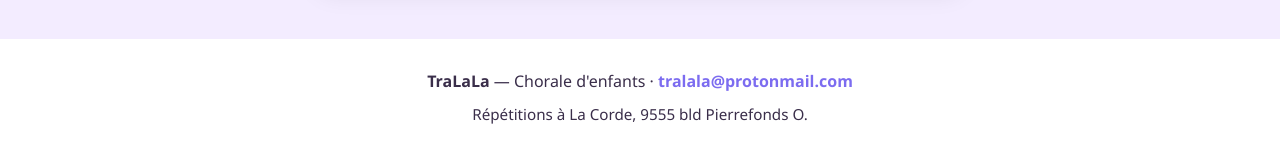
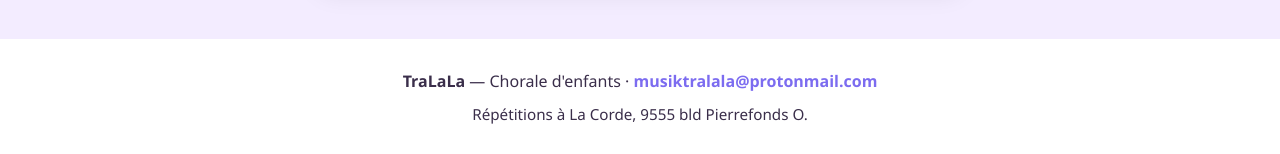
Before and after one commit to LucLanglois/Tralala-website, a plain HTML site: page index.html in a window 1280 px wide. Shown: the part 3174-3328 px from the top of the page. Drawn offline with Linux system fonts and the light colour scheme.

Commit message:
Update email address in footer of index.html

```diff
--- a/index.html
+++ b/index.html
@@ -149,7 +149,7 @@
   </section>
 
   <footer>
-    <p><strong>TraLaLa</strong> — Chorale d'enfants · <a href="mailto:musiktralala@protonmail.com">tralala@protonmail.com</a></p>
+    <p><strong>TraLaLa</strong> — Chorale d'enfants · <a href="mailto:musiktralala@protonmail.com">musiktralala@protonmail.com</a></p>
     <p class="contact">Répétitions à La Corde, 9555 bld Pierrefonds O.</p>
   </footer>
 
```
